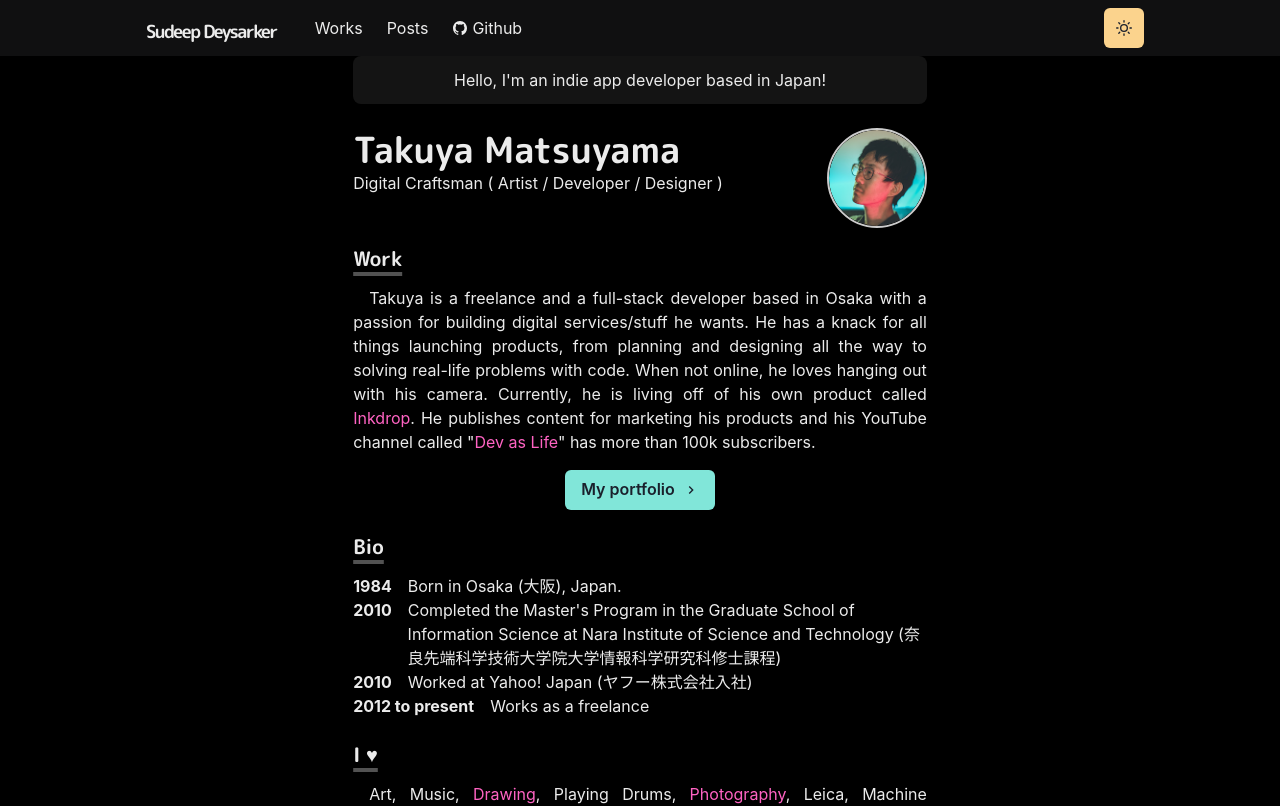
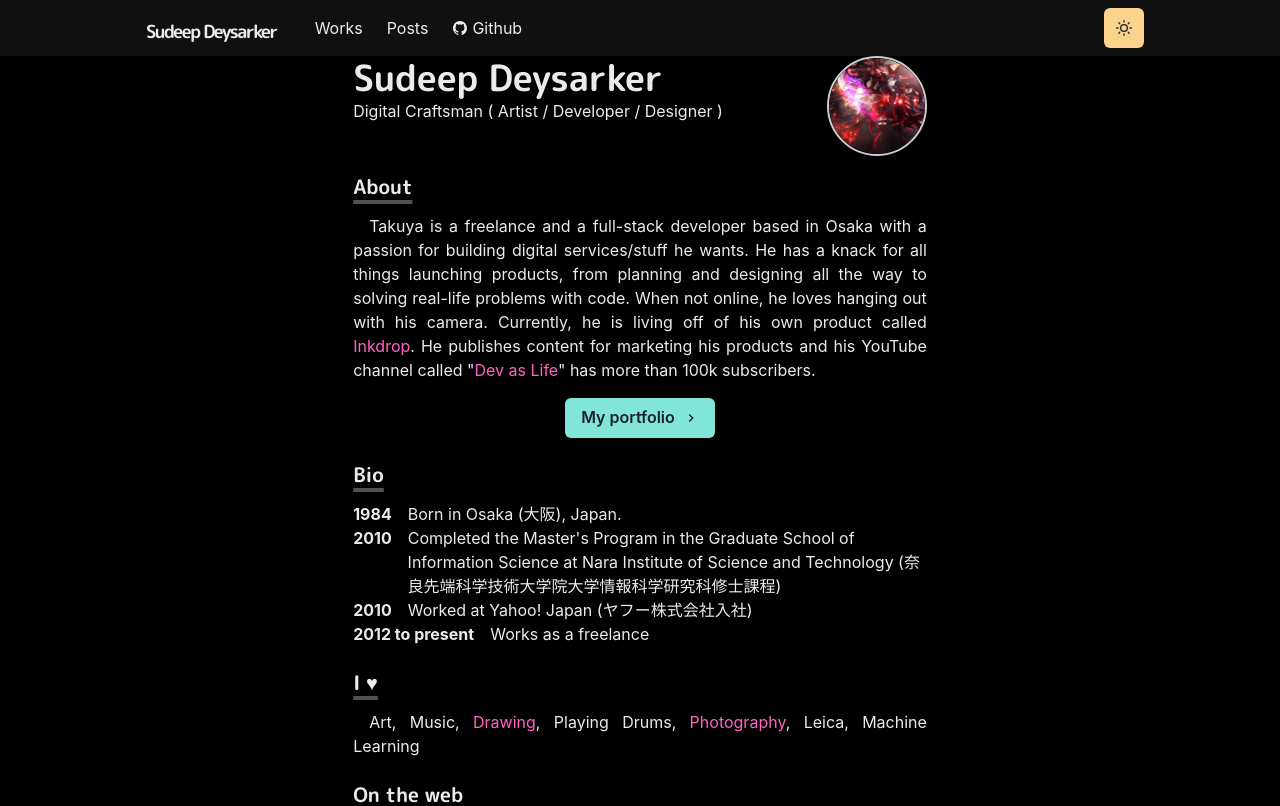
Before and after one commit to Lunaticsatoshi/sudeep-portfolio, a Next.js app: page / in a window 1280 px wide. Shown: the top 806 px of the page. Built offline with nearby package versions, Linux system fonts and the light colour scheme.

Commit message:
:zap: Updating hero banner image

```diff
--- a/src/pages/index.js
+++ b/src/pages/index.js
@@ -8,7 +8,6 @@
   Button,
   List,
   ListItem,
-  useColorModeValue,
   chakra
 } from '@chakra-ui/react'
 import { ChevronRightIcon } from '@chakra-ui/icons'
@@ -29,21 +28,10 @@
 const Home = () => (
   <Layout>
     <Container>
-      <Box
-        borderRadius="lg"
-        mb={6}
-        p={3}
-        textAlign="center"
-        bg={useColorModeValue('whiteAlpha.500', 'whiteAlpha.200')}
-        css={{ backdropFilter: 'blur(10px)' }}
-      >
-        Hello, I&apos;m an indie app developer based in Japan!
-      </Box>
-
       <Box display={{ md: 'flex' }}>
         <Box flexGrow={1}>
           <Heading as="h2" variant="page-title">
-            Takuya Matsuyama
+            Sudeep Deysarker
           </Heading>
           <p>Digital Craftsman ( Artist / Developer / Designer )</p>
         </Box>
@@ -64,7 +52,7 @@
             overflow="hidden"
           >
             <ProfileImage
-              src="/images/takuya.jpg"
+              src="/images/sudeep-profile.jpg"
               alt="Profile image"
               borderRadius="full"
               width="100%"
@@ -76,7 +64,7 @@
 
       <Section delay={0.1}>
         <Heading as="h3" variant="section-title">
-          Work
+          About
         </Heading>
         <Paragraph>
           Takuya is a freelance and a full-stack developer based in Osaka with a
```
Also changed, not shown: public/images/sudeep-profile.jpg (added), public/images/takuya.jpg (deleted).
